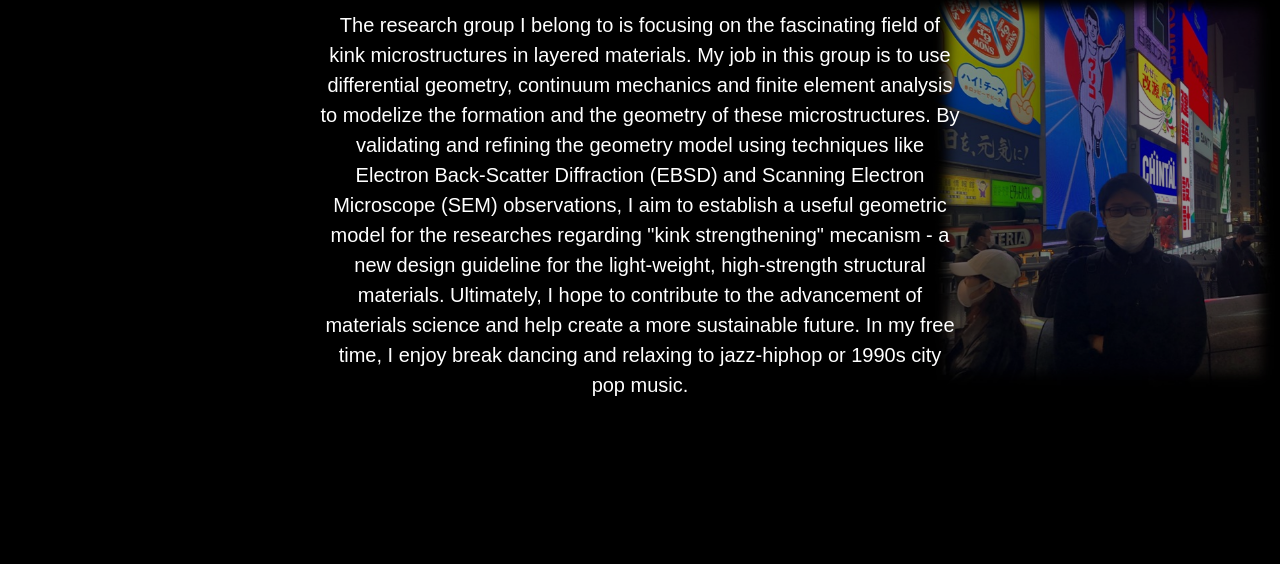
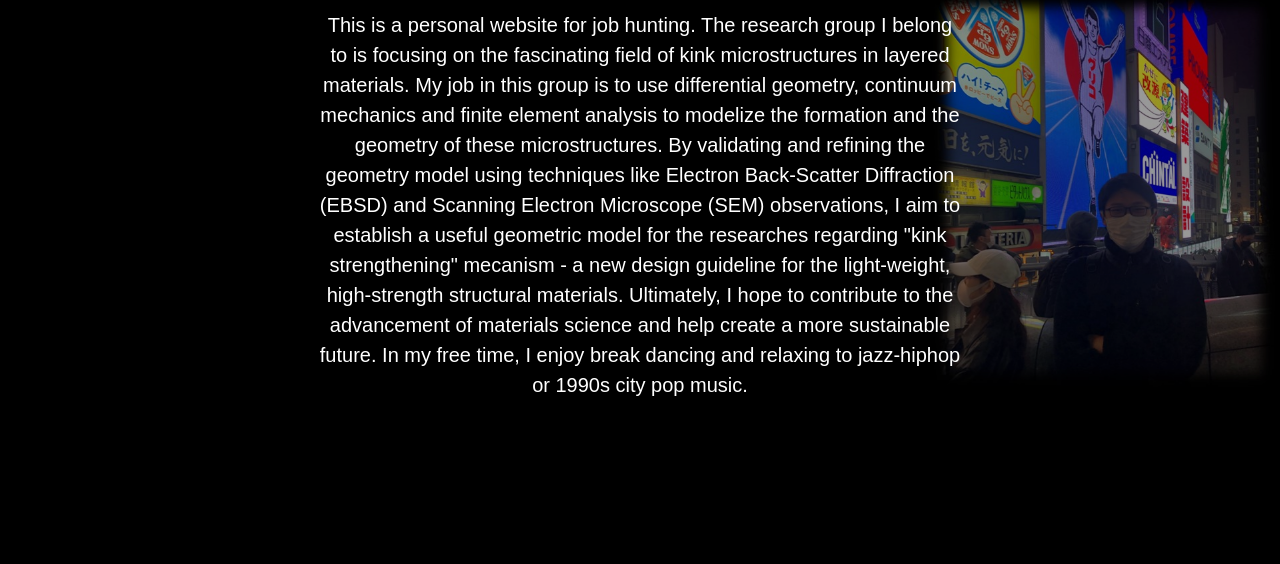
Before and after one commit to XueyuZhang2077/xueyuzhang2077.github.io, a plain HTML site: page about.html in a window 1280 px wide. Shown: the part 236-800 px from the top of the page. Drawn offline with nearby package versions, Linux system fonts and the light colour scheme; some packages are replaced by stand-ins of ours; a web font is replaced by a local one.

Commit message:
Update about.html

```diff
--- a/about.html
+++ b/about.html
@@ -64,7 +64,7 @@
 <div class="row align-items-center v-h-full">
 <div class="col-lg-7 col-xxl-6 mx-auto text-center">
 <h1 class="heading-2 text-white mb-3" data-aos="fade-up">About</h1>
-<p data-aos="fade-up" data-aos-delay="200" class="text-white lead mb-4">The research group I belong to is focusing on the fascinating field of kink microstructures in layered materials. My job in this group is to use differential geometry, continuum mechanics and finite element analysis to modelize the formation and the geometry of these microstructures. By validating and refining the geometry model using techniques like Electron Back-Scatter Diffraction (EBSD) and Scanning Electron Microscope (SEM) observations, I aim to establish a useful geometric model for the researches regarding "kink strengthening" mecanism - a new design guideline for the light-weight, high-strength structural materials. Ultimately, I hope to contribute to the advancement of materials science and help create a more sustainable future. In my free time, I enjoy break dancing and relaxing to jazz-hiphop or 1990s city pop music.
+<p data-aos="fade-up" data-aos-delay="200" class="text-white lead mb-4">This is a personal website for job hunting. The research group I belong to is focusing on the fascinating field of kink microstructures in layered materials. My job in this group is to use differential geometry, continuum mechanics and finite element analysis to modelize the formation and the geometry of these microstructures. By validating and refining the geometry model using techniques like Electron Back-Scatter Diffraction (EBSD) and Scanning Electron Microscope (SEM) observations, I aim to establish a useful geometric model for the researches regarding "kink strengthening" mecanism - a new design guideline for the light-weight, high-strength structural materials. Ultimately, I hope to contribute to the advancement of materials science and help create a more sustainable future. In my free time, I enjoy break dancing and relaxing to jazz-hiphop or 1990s city pop music.
 </p>
 
 </div>
```
